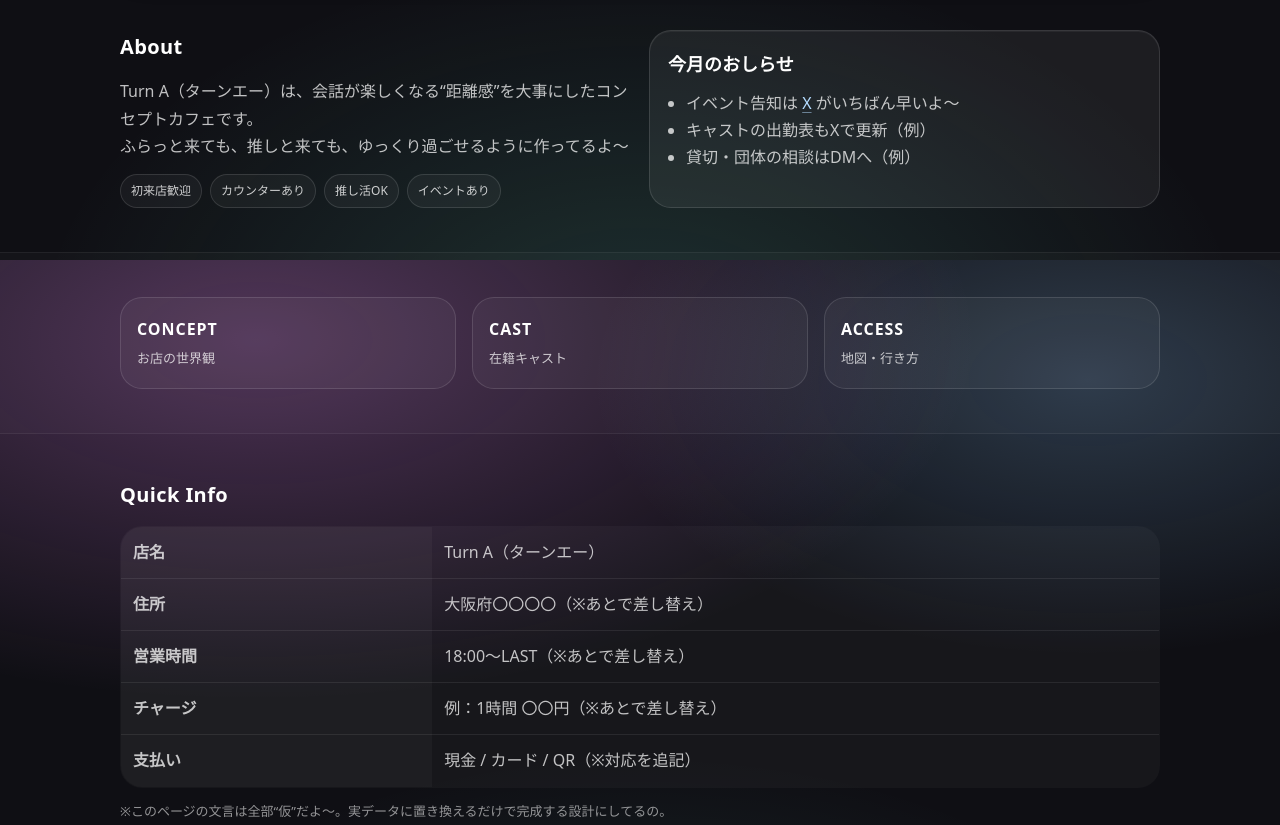
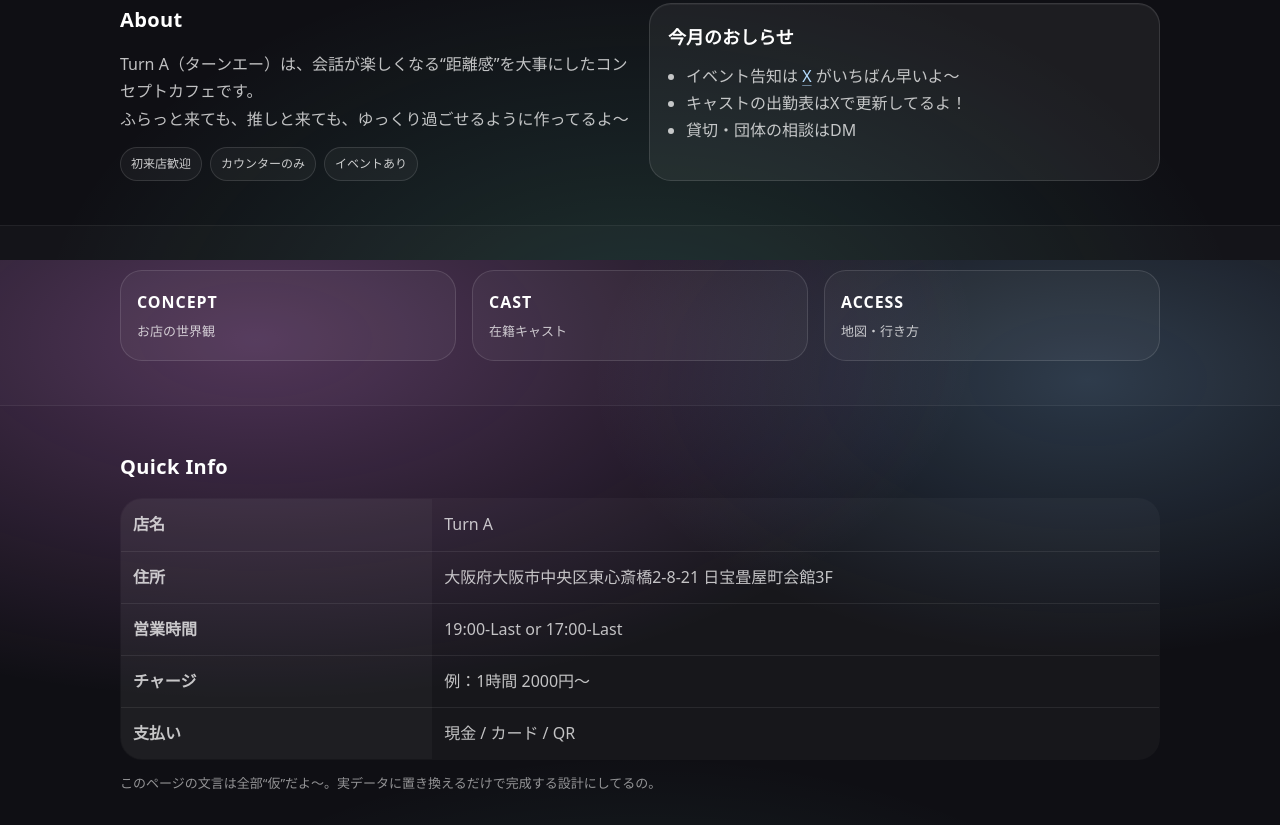
Before and after one commit to ugakky/HP_turnA, a plain HTML site: page index.html in a window 1280 px wide. Shown: the part 540-1365 px from the top of the page. Drawn offline with Linux system fonts and the light colour scheme.

Commit message:
Update index.html

```diff
--- a/index.html
+++ b/index.html
@@ -53,8 +53,7 @@
       <p class="eyebrow">OSAKA / CONCEPT CAFE</p>
       <h1 class="hero-title">Turn A</h1>
       <p class="hero-lead">
-        “かわいい”と“落ち着き”のちょうど真ん中。<br />
-        はじめてでも入りやすい、ゆるふわ空間へ〜
+      『誰もが自分をさらけ出せる場所』
       </p>
       <div class="hero-cta">
         <a class="btn primary" href="menu.html">メニューを見る</a>
@@ -88,8 +87,7 @@
         </p>
         <div class="chips">
           <span class="chip">初来店歓迎</span>
-          <span class="chip">カウンターあり</span>
-          <span class="chip">推し活OK</span>
+          <span class="chip">カウンターのみ</span>
           <span class="chip">イベントあり</span>
         </div>
       </div>
@@ -98,8 +96,8 @@
         <h3 class="card-title">今月のおしらせ</h3>
         <ul class="list">
           <li>イベント告知は <a class="link" href="https://x.com/Turn_a_osaka" target="_blank" rel="noopener">X</a> がいちばん早いよ〜</li>
-          <li>キャストの出勤表もXで更新（例）</li>
-          <li>貸切・団体の相談はDMへ（例）</li>
+          <li>キャストの出勤表はXで更新してるよ！</li>
+          <li>貸切・団体の相談はDM</li>
         </ul>
       </div>
     </div>
@@ -128,15 +126,15 @@
       <div class="table-wrap">
         <table class="info-table" aria-label="店舗の基本情報">
           <tbody>
-            <tr><th>店名</th><td>Turn A（ターンエー）</td></tr>
-            <tr><th>住所</th><td>大阪府〇〇〇〇（※あとで差し替え）</td></tr>
-            <tr><th>営業時間</th><td>18:00〜LAST（※あとで差し替え）</td></tr>
-            <tr><th>チャージ</th><td>例：1時間 〇〇円（※あとで差し替え）</td></tr>
-            <tr><th>支払い</th><td>現金 / カード / QR（※対応を追記）</td></tr>
+            <tr><th>店名</th><td>Turn A</td></tr>
+            <tr><th>住所</th><td>大阪府大阪市中央区東心斎橋2-8-21 日宝畳屋町会館3F</td></tr>
+            <tr><th>営業時間</th><td>19:00-Last or 17:00-Last</td></tr>
+            <tr><th>チャージ</th><td>例：1時間 2000円～</td></tr>
+            <tr><th>支払い</th><td>現金 / カード / QR</td></tr>
           </tbody>
         </table>
       </div>
-      <p class="note">※このページの文言は全部“仮”だよ〜。実データに置き換えるだけで完成する設計にしてるの。</p>
+      <p class="note">このページの文言は全部“仮”だよ〜。実データに置き換えるだけで完成する設計にしてるの。</p>
     </div>
   </section>
 </main>
```
